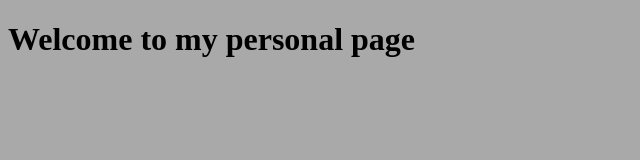
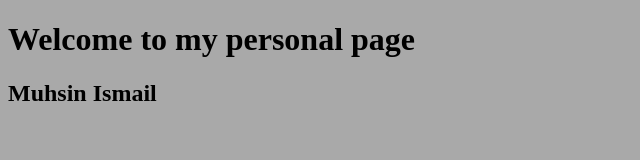
Before and after one commit to muhsingenius/muhsingenius.github.io, a plain HTML site: page index.html in a window 1280 px wide. Shown: the whole page, without its empty margins (0-640 px from the left). Drawn offline with Linux system fonts and the light colour scheme.

Commit message:
added my name

```diff
--- a/index.html
+++ b/index.html
@@ -4,12 +4,13 @@
     <meta charset="UTF-8">
     <meta name="viewport" content="width=device-width, initial-scale=1.0">
     <meta http-equiv="X-UA-Compatible" content="ie=edge">
-    <title>Document</title>
+    <title>Muhsin</title>
     <link rel="stylesheet" type="text/css" href="style.css" >
 </head>
 <body>
 
     <h1>Welcome to my personal page</h1>
+    <h2>Muhsin Ismail</h2>
 
 </body>
 </html>
```
